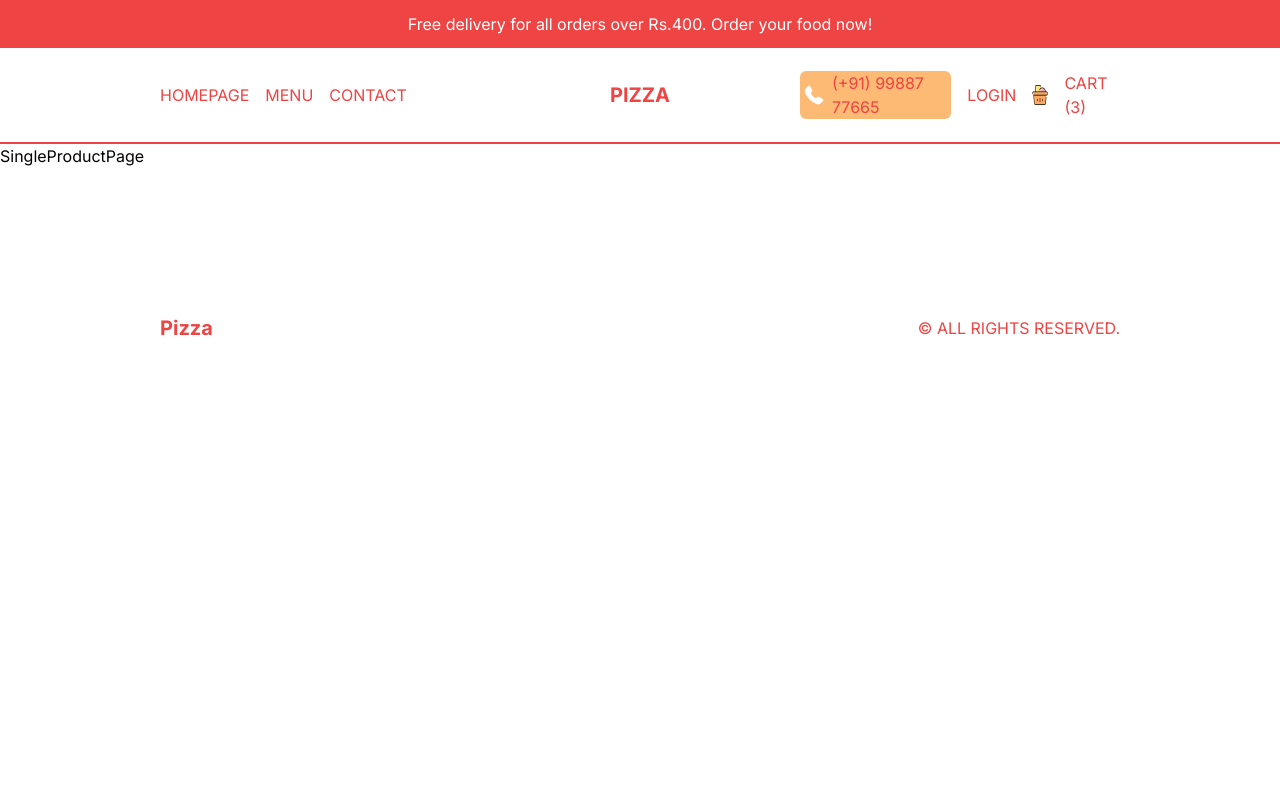
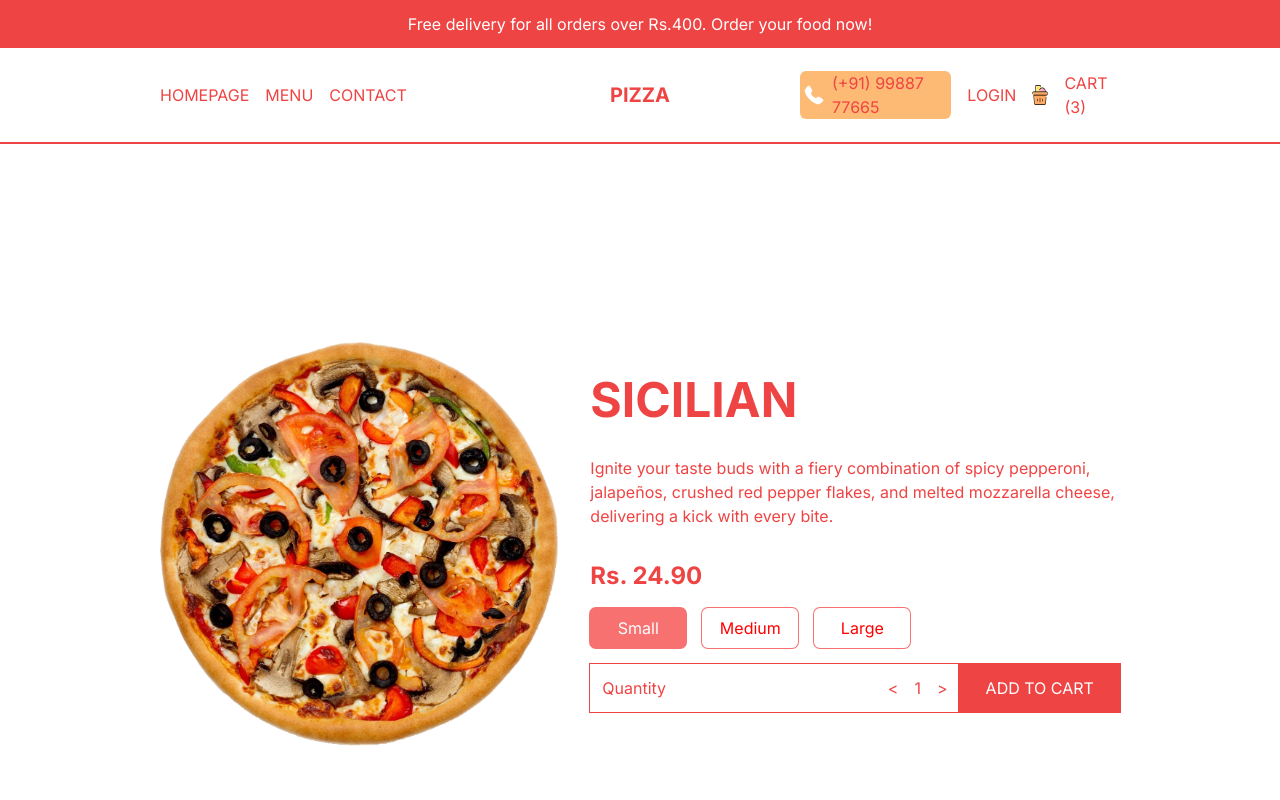
Before and after one commit to div-vik/pizza, a Next.js app: page /product/1 in a window 1280 px wide. Shown: the top 800 px of the page. Built offline with nearby package versions, Linux system fonts and the light colour scheme.

Commit message:
product page completed

```diff
--- a/src/app/product/[id]/page.tsx
+++ b/src/app/product/[id]/page.tsx
@@ -1,7 +1,34 @@
+import Price from "@/components/Price";
+import { singleProduct } from "@/data";
+import Image from "next/image";
 import React from "react";
 
 const SingleProductPage = () => {
-  return <div>SingleProductPage</div>;
+  return (
+    <div className="p-4 lg:px-20 xl:px-40 h-screen flex flex-col justify-around text-red-500 md:flex-row md:gap-8 md:items-center">
+      {singleProduct.img && (
+        <div className="relative w-full h-1/2 md:h-[70%]">
+          <Image
+            src={singleProduct.img}
+            alt=""
+            className="object-contain"
+            fill
+          />
+        </div>
+      )}
+      <div className="h-1/2 flex flex-col gap-4 md:h-[70%] md:justify-center md:gap-6 xl:gap-8">
+        <h1 className="text-3xl font-bold uppercase xl:text-5xl">
+          {singleProduct.title}
+        </h1>
+        <p className="">{singleProduct.desc}</p>
+        <Price
+          price={singleProduct.price}
+          id={singleProduct.id}
+          options={singleProduct.options}
+        />
+      </div>
+    </div>
+  );
 };
 
 export default SingleProductPage;
--- /dev/null
+++ b/src/components/Price.tsx
@@ -0,0 +1,65 @@
+"use client";
+
+import React, { useEffect, useState } from "react";
+
+type Props = {
+  price: number;
+  id: number;
+  options?: { title: string; additionalPrice: number }[];
+};
+
+const Price = ({ price, id, options }: Props) => {
+  const [total, setTotal] = useState(price);
+  const [quantity, setQuantity] = useState(1);
+  const [selected, setSelected] = useState(0);
+
+  useEffect(() => {
+    setTotal(
+      quantity * (options ? price + options[selected].additionalPrice : price)
+    );
+  }, [quantity, selected, options, price]);
+
+  return (
+    <div className="flex flex-col gap-4">
+      <h2 className="text-2xl font-bold">Rs. {total.toFixed(2)}</h2>
+      <div className="flex gap-4">
+        {options?.map((option, index) => (
+          <button
+            key={option.title}
+            className="min-w-[6rem] p-2 ring-1 ring-red-400 rounded-md"
+            style={{
+              background: selected === index ? "rgb(248 113 113)" : "white",
+              color: selected === index ? "white" : "red",
+            }}
+            onClick={() => setSelected(index)}
+          >
+            {option.title}
+          </button>
+        ))}
+      </div>
+      <div className="flex justify-between items-center">
+        <div className="flex justify-between w-full p-3 ring-1 ring-red-500">
+          <span>Quantity</span>
+          <div className="flex gap-4 items-center">
+            <button
+              onClick={() => setQuantity((prev) => (prev > 1 ? prev - 1 : 1))}
+            >
+              {"<"}
+            </button>
+            <span>{quantity}</span>
+            <button
+              onClick={() => setQuantity((prev) => (prev < 9 ? prev + 1 : 9))}
+            >
+              {">"}
+            </button>
+          </div>
+        </div>
+        <button className="uppercase w-56 bg-red-500 text-white p-3 ring-1 ring-red-500">
+          Add to Cart
+        </button>
+      </div>
+    </div>
+  );
+};
+
+export default Price;
```
